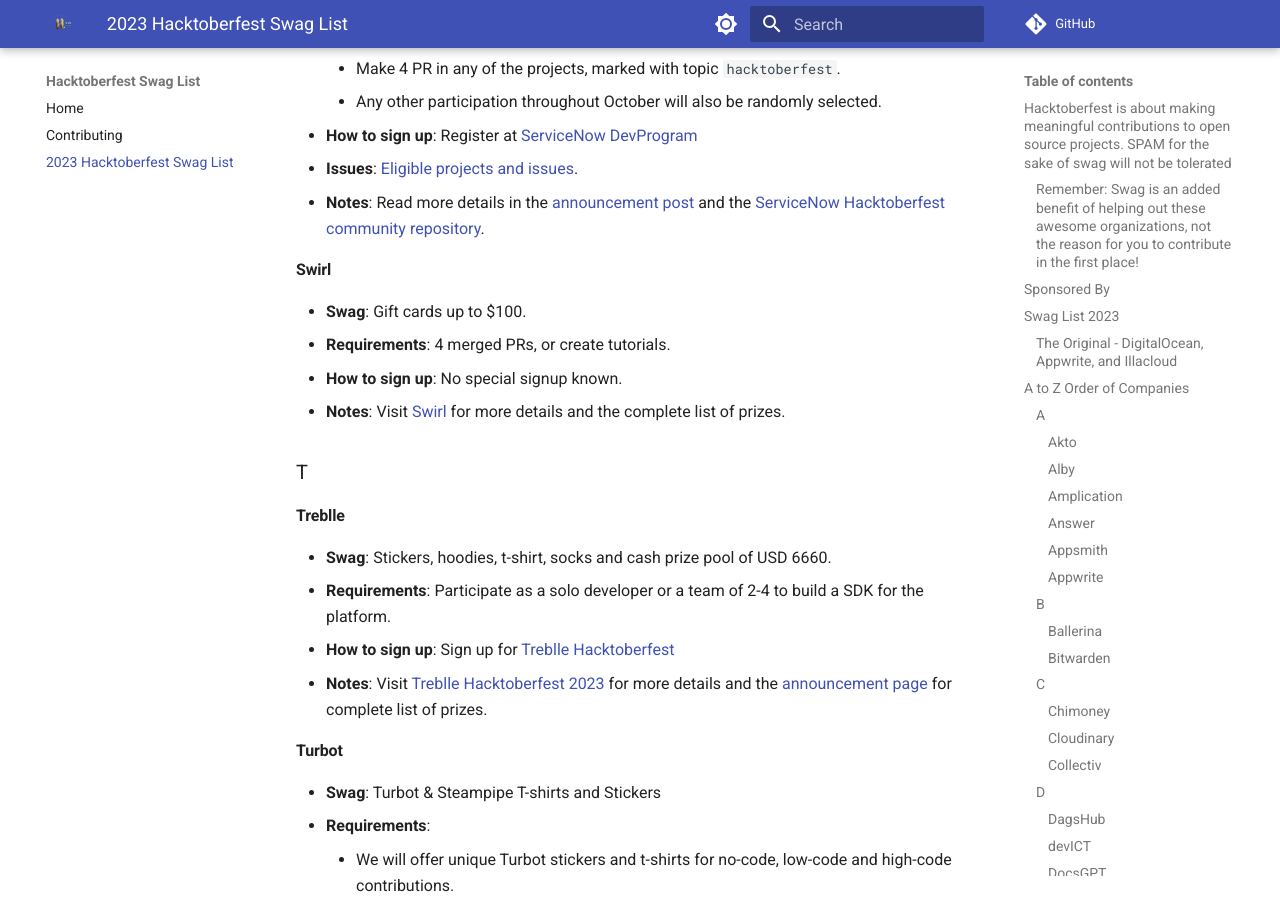
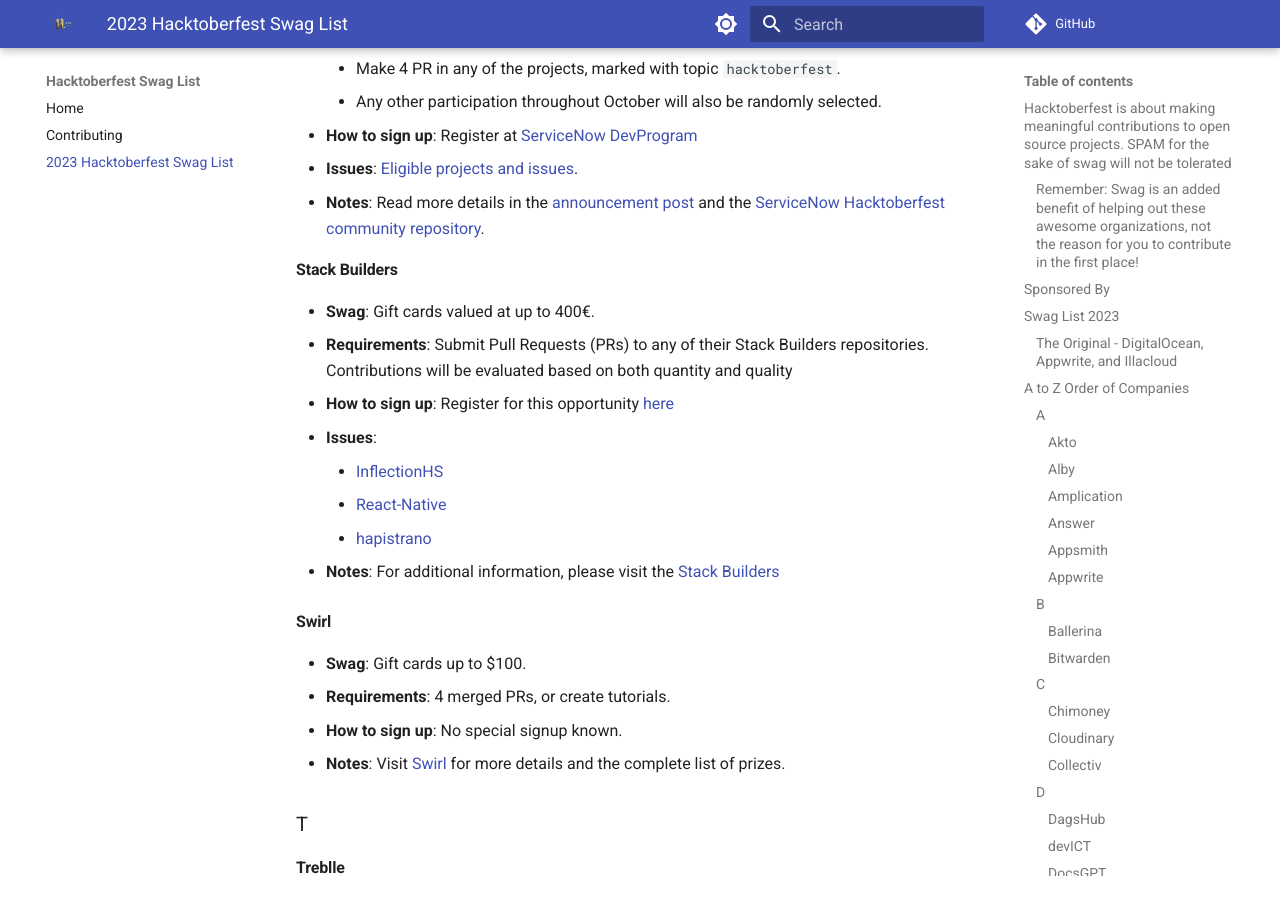
Before and after one commit to crweiner/hacktoberfest-swag-list, an MkDocs documentation site: the page built from docs/list.md, in a window 1280 px wide and 900 px high, scrolled down 12099 px. Built offline with MkDocs 1.6.1 and Material for MkDocs 9.7.7, drawn with Linux system fonts in a browser that asks for light colours; plug-ins that fetch from the network failed and are left out; comment, search, counter and statistics services are not loaded.

Commit message:
Added Stack Builders to the Hacktoberfest Swag List

```diff
--- a/docs/list.md
+++ b/docs/list.md
@@ -398,6 +398,18 @@
 - **Issues**: [Eligible projects and issues](https://github.com/ServiceNowDevProgram/Hacktoberfest).
 - **Notes**: Read more details in the [announcement post](https://developer.servicenow.com/blog.do?p=/post/hacktoberfest-2023/) and the [ServiceNow Hacktoberfest community repository](https://github.com/ServiceNowDevProgram/Hacktoberfest).
 
+#### **Stack Builders**
+
+- **Swag**: Gift cards valued at up to 400€.
+- **Requirements**: Submit Pull Requests (PRs) to any of their Stack Builders repositories. Contributions will be evaluated based on both quantity and quality
+- **How to sign up**: Register for this opportunity [here](https://docs.google.com/forms/d/1mjgfW25HCQQnXYmGuTL9W2ao-DFaeoYW7lWM_5E8QmQ/viewform?edit_requested=true)
+- **Issues**:
+    - [InflectionHS](https://github.com/stackbuilders/inflections-hs)
+    - [React-Native](https://github.com/stackbuilders/react-native-spotlight-tour)
+    - [hapistrano](https://github.com/stackbuilders/hapistrano)
+
+- **Notes**: For additional information, please visit the [Stack Builders](https://www.stackbuilders.com/hacktoberfest/)
+
 #### **Swirl**
 
 - **Swag**: Gift cards up to $100.
```
